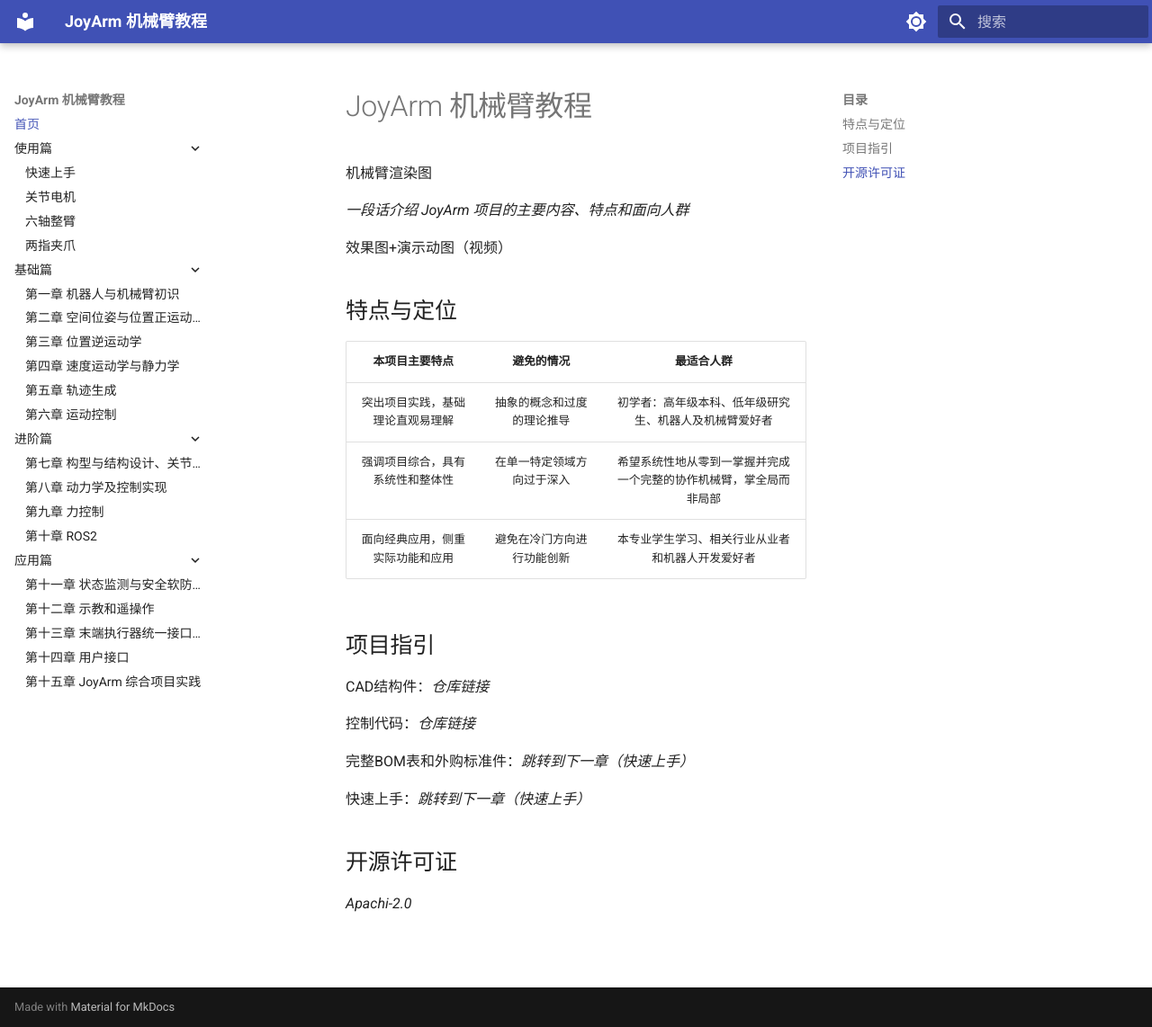
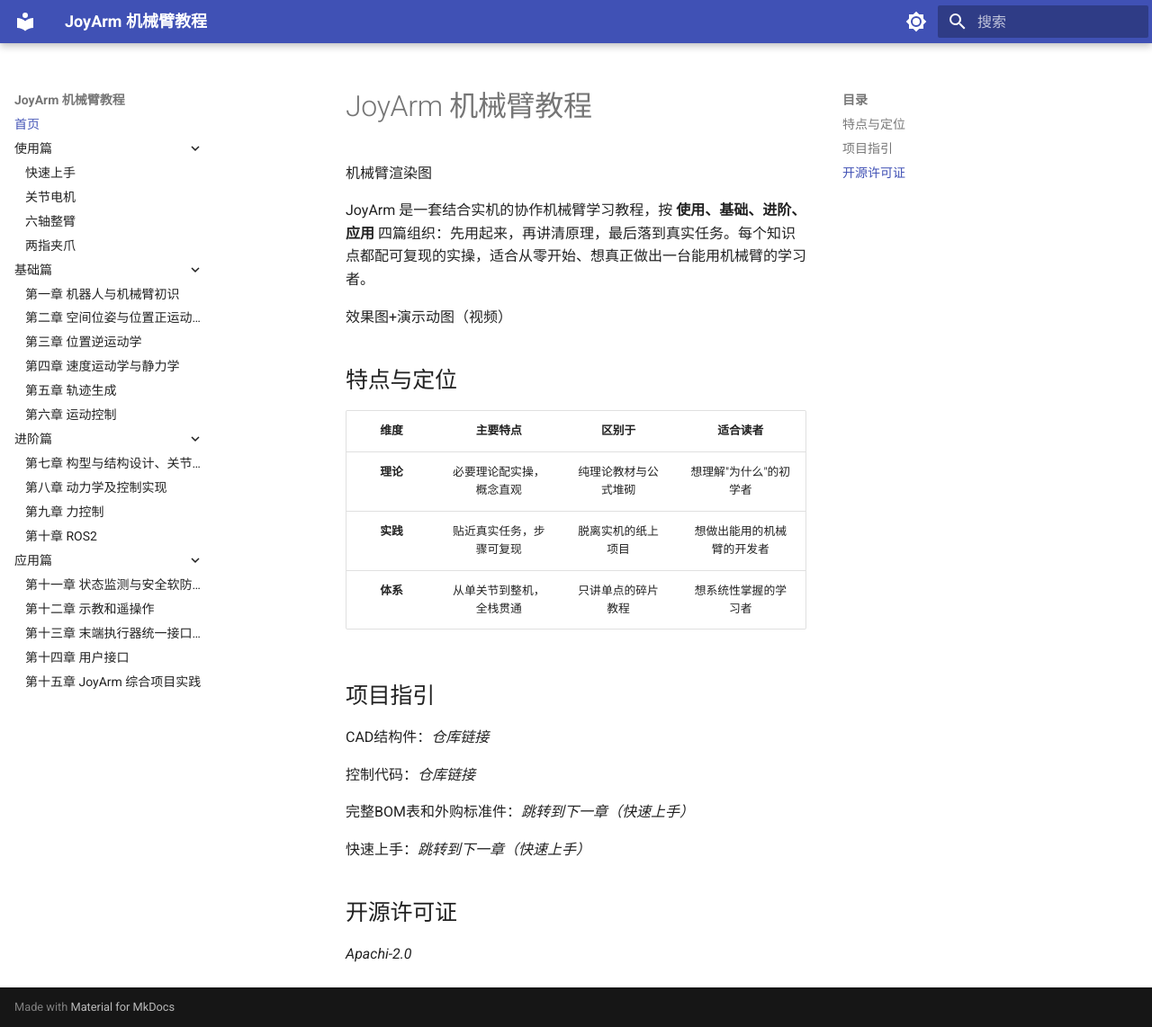
Before and after one commit to joyin-dexhand/joyin_arm_tutorial, an MkDocs documentation site: the page built from docs/index.md, in a window 1280 px wide and 1142 px high. Shown: the whole window at 90% size. Built offline with MkDocs 1.6.1 and Material for MkDocs 9.7.7, drawn with Linux system fonts in a browser that asks for light colours.

Commit message:
docs(首页): 精炼特点与定位表格措辞,完善项目介绍段落
- 表格重构为理论/实践/体系三维度,互补不重叠,去掉浮夸措辞
- 项目介绍紧扣spec定位(实机+必要理论+实操),讲清是什么/怎么做/给谁

```diff
--- a/docs/index.md
+++ b/docs/index.md
@@ -2,17 +2,17 @@
 
 机械臂渲染图
 
-*一段话介绍 JoyArm 项目的主要内容、特点和面向人群*
+JoyArm 是一套结合实机的协作机械臂学习教程，按 **使用、基础、进阶、应用** 四篇组织：先用起来，再讲清原理，最后落到真实任务。每个知识点都配可复现的实操，适合从零开始、想真正做出一台能用机械臂的学习者。
 
 效果图+演示动图（视频）
 
 ## 特点与定位
 
-| 本项目主要特点                     | 避免的情况           | 最适合人群                                             |
-| :------------------------------: | :--------------------: | :------------------------------------------------------: |
-| 突出项目实践，基础理论直观易理解 | 抽象的概念和过度的理论推导 | 初学者：高年级本科、低年级研究生、机器人及机械臂爱好者  |
-| 强调项目综合，具有系统性和整体性 | 在单一特定领域方向过于深入 | 希望系统性地从零到一掌握并完成一个完整的协作机械臂，掌全局而非局部 |
-| 面向经典应用，侧重实际功能和应用 | 避免在冷门方向进行功能创新 | 本专业学生学习、相关行业从业者和机器人开发爱好者   |
+| 维度 | 主要特点 | 区别于 | 适合读者 |
+| :---: | :---: | :---: | :---: |
+| **理论** | 必要理论配实操，概念直观 | 纯理论教材与公式堆砌 | 想理解"为什么"的初学者 |
+| **实践** | 贴近真实任务，步骤可复现 | 脱离实机的纸上项目 | 想做出能用的机械臂的开发者 |
+| **体系** | 从单关节到整机，全栈贯通 | 只讲单点的碎片教程 | 想系统性掌握的学习者 |
 
 ## 项目指引
 
```
